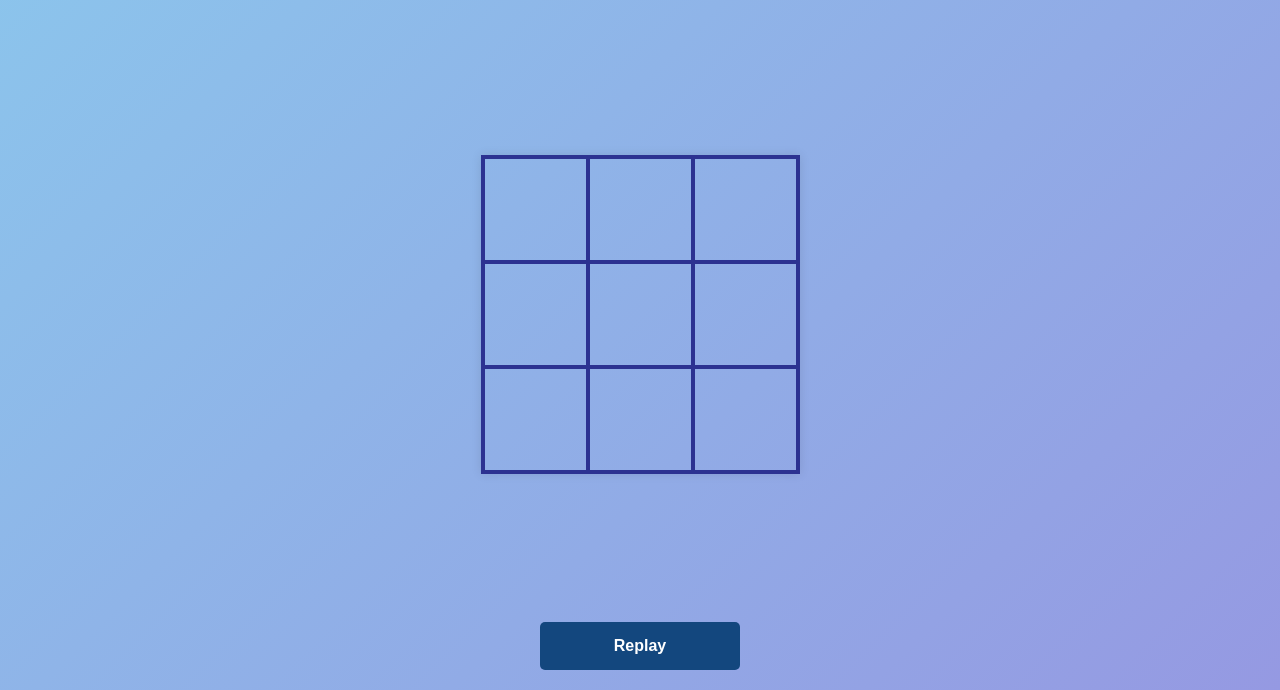
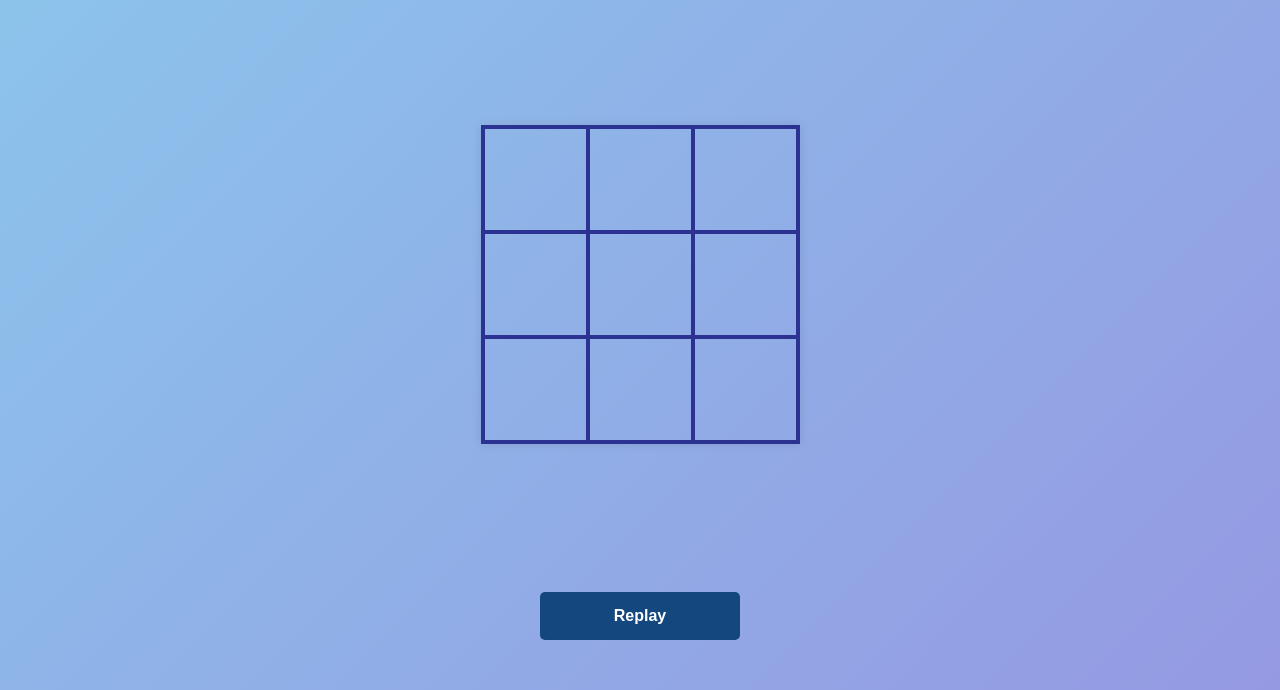
Before and after one commit to hbansal90/TicTacToe, a plain HTML site: page index.html in a window 1280 px wide. Shown: the part 110-800 px from the top of the page. Drawn offline with Linux system fonts and the light colour scheme.

Commit message:
Few chnages

```diff
--- a/styles/style.css
+++ b/styles/style.css
@@ -29,7 +29,7 @@ h1 {
 
 table {
     border-collapse: collapse;
-    margin: 20px auto;
+    margin: 10px auto;
     box-shadow: 0 0 10px rgba(0, 0, 0, 0.1);
 }
 
@@ -82,7 +82,7 @@ table {
 }
 /* Ripple effect for replay button */
 .replay-button {
-    margin: 20px;
+    margin: 50px;
     width: 200px;
     display: inline-block;
     padding: 15px 25px;
```
